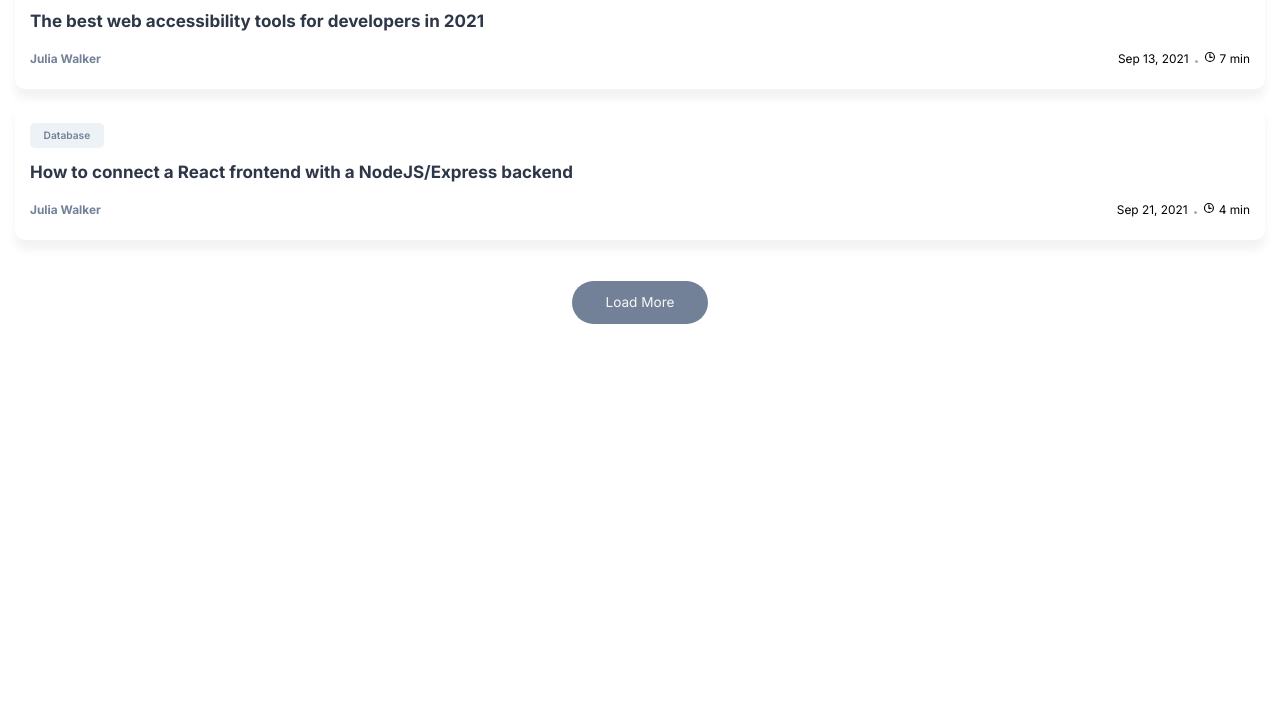
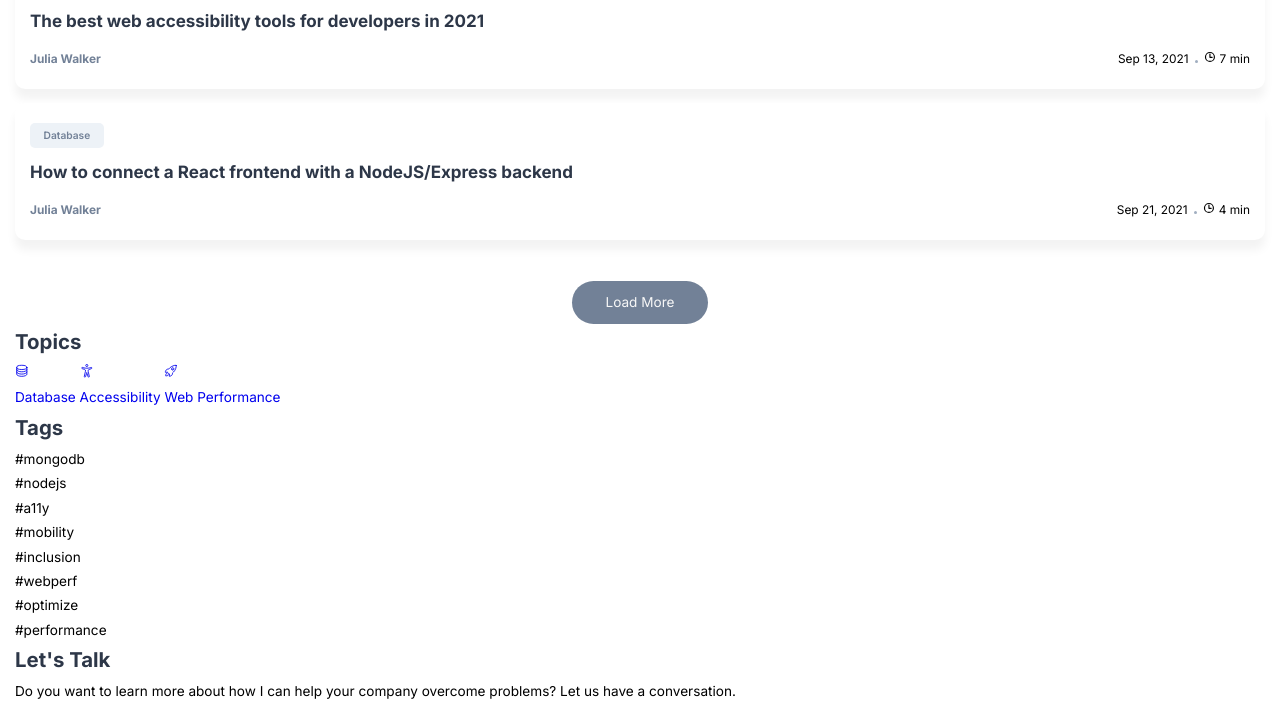
Before and after one commit to Lattanaxay/Blog_page, a plain HTML site: page index.html in a window 1280 px wide. Shown: the part 1535-2236 px from the top of the page. Before the commit the page ends 1859 px from the top, so only its background shows below. Drawn offline with nearby package versions, Linux system fonts and the light colour scheme.

Commit message:
"add the html"

```diff
--- a/index.html
+++ b/index.html
@@ -157,9 +157,9 @@
 
     <div class="mian">
         <div class="container">
-         <!--
+          <!--
             - BLOG SECTION
-         -->
+          -->
             <div class="blog">
 
             <h2 class="h2">Latest Blog Post</h2>
@@ -568,7 +568,103 @@
              <button class="btn load-more">Load More</button>
 
             </div>
+          <!--
+            -   ASIDE
+          -->
+          <div class="aside">
 
+            <div class="topics">
+
+              <h2 class="h2">Topics</h2>
+
+              <a href="#" class="topic-btn">
+
+                <div class="icon-box">
+                  <ion-icon name="server-outline"></ion-icon>
+                </div>
+                <p>Database</p>
+              </a>
+
+              <a href="#" class="topic-btn">
+                <div class="icon-box">
+                  <ion-icon name="accessibility-outline"></ion-icon>
+                </div>
+                <p>Accessibility</p>
+              </a>
+
+              <a href="#" class="topic-btn">
+                <div class="icon-box">
+                  <ion-icon name="rocket-outline"></ion-icon>
+                </div>
+
+                <p>Web Performance</p>
+              </a>
+
+
+            </div>
+
+            <div class="tags">
+
+              <h2 class="h2">Tags</h2>
+
+              <div class="wrapper">
+
+                <button class="hashtag">#mongodb</button>
+                <button class="hashtag">#nodejs</button>
+                <button class="hashtag">#a11y</button>
+                <button class="hashtag">#mobility</button>
+                <button class="hashtag">#inclusion</button>
+                <button class="hashtag">#webperf</button>
+                <button class="hashtag">#optimize</button>
+                <button class="hashtag">#performance</button>
+
+
+              </div>
+
+            </div>
+
+            <div class="contact">
+
+              <h2 class="h2">Let's Talk</h2>
+
+              <div class="wrapper">
+
+                <p>
+                  Do you want to learn more about how I can help your company overcome problems? Let us have a
+                  conversation.
+                </p>
+
+                <ul class="social-link">
+
+                  <li>
+
+                    <a href="#" class="icon-box discord">
+                      <ion-icon name="logo-discord"></ion-icon>
+                    </a>
+
+                  </li>
+
+
+                <li>
+                  <a href="#" class="icon-box twitter">
+                    <ion-icon name="logo-twitter"></ion-icon>
+                  </a>
+                </li>
+
+                <li>
+                  <a href="#" class="icon-box facebook">
+                    <ion-icon name="logo-facebook"></ion-icon>
+                  </a>
+                </li>
+
+
+                </ul>
+
+              </div>
+
+            </div>
+
+          </div>
         </div>
     </div>
 
```
